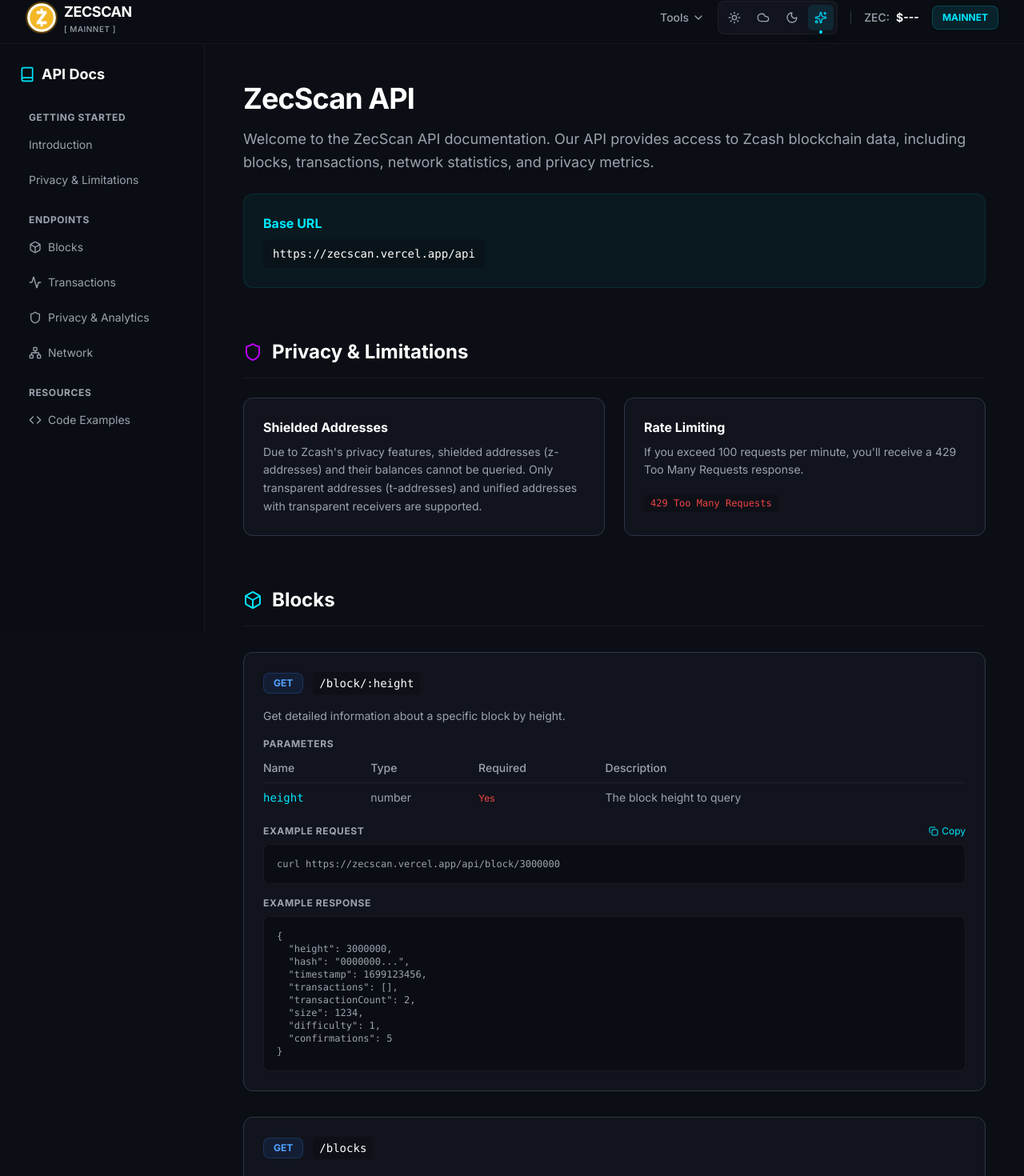
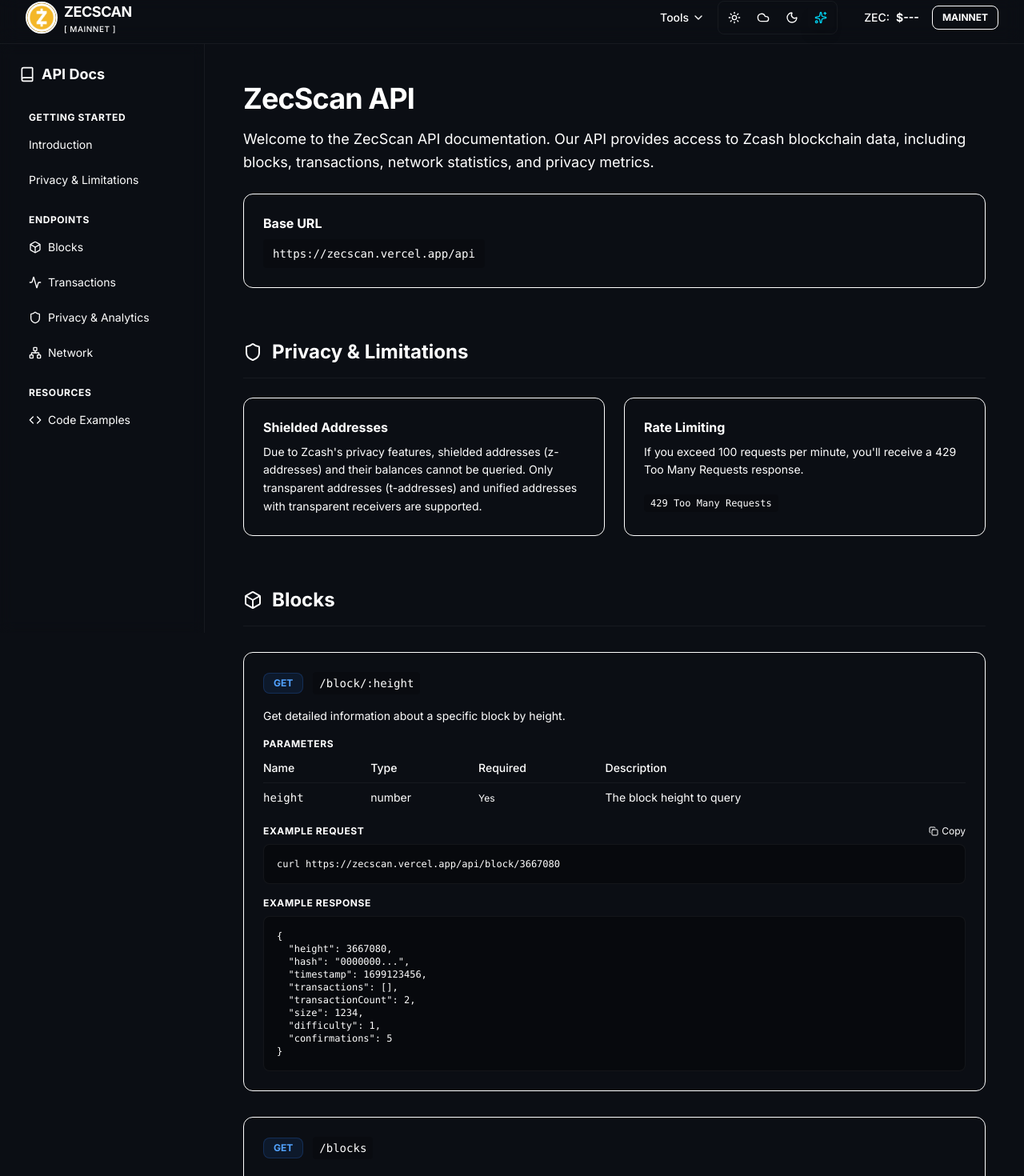
Before and after one commit to Dairus01/Zecscan, a Next.js app in the folder web/: page /api-docs in a window 1280 px wide. Shown: the part 10-1480 px from the top of the page at 80% size. Built offline with nearby package versions, Linux system fonts and the light colour scheme; no server answers.

Commit message:
Revert "Implement API routes, fix docs block height, and update Tailwind config"
This reverts commit 3c0092528c08d2339530d6a571b601f7567667b9.

```diff
--- a/web/src/app/api-docs/page.tsx
+++ b/web/src/app/api-docs/page.tsx
@@ -118,9 +118,9 @@
                         params={[
                             { name: "height", type: "number", required: true, description: "The block height to query" }
                         ]}
-                        exampleRequest="curl https://zecscan.vercel.app/api/block/3000000"
+                        exampleRequest="curl https://zecscan.vercel.app/api/block/3667080"
                         exampleResponse={`{
-  "height": 3000000,
+  "height": 3667080,
   "hash": "0000000...",
   "timestamp": 1699123456,
   "transactions": [],
@@ -143,7 +143,7 @@
                         exampleResponse={`{
   "blocks": [
     {
-      "height": 3000000,
+      "height": 3667080,
       "hash": "0000000...",
       "timestamp": 1699123456,
       "transaction_count": 2,
@@ -153,7 +153,7 @@
   "pagination": {
     "limit": 10,
     "offset": 0,
-    "total": 3000000,
+    "total": 3667080,
     "hasMore": true
   }
 }`}
@@ -177,7 +177,7 @@
                         exampleRequest="curl https://zecscan.vercel.app/api/tx/abc123..."
                         exampleResponse={`{
   "txid": "abc123...",
-  "blockHeight": 3000000,
+  "blockHeight": 3667080,
   "timestamp": 1699123456,
   "confirmations": 5,
   "fee": 0,
@@ -248,7 +248,7 @@
                         description="Get general network statistics."
                         exampleRequest="curl https://zecscan.vercel.app/api/network/stats"
                         exampleResponse={`{
-  "height": 3000000,
+  "height": 3667080,
   "difficulty": 123456.78,
   "hashrate": "10.5 GSol/s",
   "peers": 24
@@ -268,7 +268,7 @@
                             <h3 className="font-bold text-lg">JavaScript / Node.js</h3>
                             <pre className="p-4 rounded-xl bg-[#0d1117] border border-white/10 overflow-x-auto text-sm font-mono text-muted">
                                 {`// Fetch block data
-const response = await fetch('https://zecscan.vercel.app/api/block/3000000');
+const response = await fetch('https://zecscan.vercel.app/api/block/3667080');
 const data = await response.json();
 console.log(data);
 
@@ -285,7 +285,7 @@
                                 {`import requests
 
 # Fetch block data
-response = requests.get('https://zecscan.vercel.app/api/block/3000000')
+response = requests.get('https://zecscan.vercel.app/api/block/3667080')
 data = response.json()
 print(data)
 
--- a/web/src/app/api/block/[height]/route.ts
+++ /dev/null
@@ -1,20 +0,0 @@
-import { NextRequest, NextResponse } from "next/server";
-
-export async function GET(
-    request: NextRequest,
-    { params }: { params: { height: string } }
-) {
-    const height = params.height;
-    try {
-        const res = await fetch(`https://api.blockchair.com/zcash/dashboards/block/${height}`);
-        if (!res.ok) {
-            return NextResponse.json({ error: "Block not found" }, { status: 404 });
-        }
-        const data = await res.json();
-        // Blockchair returns data in data[height]
-        const blockData = data.data[height];
-        return NextResponse.json(blockData);
-    } catch (error) {
-        return NextResponse.json({ error: "Internal Server Error" }, { status: 500 });
-    }
-}
--- a/web/src/app/api/blocks/route.ts
+++ /dev/null
@@ -1,30 +0,0 @@
-import { NextRequest, NextResponse } from "next/server";
-
-export async function GET(request: NextRequest) {
-    const searchParams = request.nextUrl.searchParams;
-    const limit = searchParams.get("limit") || "10";
-    const offset = searchParams.get("offset") || "0";
-
-    try {
-        const res = await fetch(
-            `https://api.blockchair.com/zcash/blocks?limit=${limit}&offset=${offset}&sort=id&direction=desc`
-        );
-        if (!res.ok) {
-            return NextResponse.json({ error: "Failed to fetch blocks" }, { status: res.status });
-        }
-        const data = await res.json();
-
-        // Transform to match documentation
-        return NextResponse.json({
-            blocks: data.data,
-            pagination: {
-                limit: parseInt(limit),
-                offset: parseInt(offset),
-                total: data.context.total_rows,
-                hasMore: parseInt(offset) + parseInt(limit) < data.context.total_rows
-            }
-        });
-    } catch (error) {
-        return NextResponse.json({ error: "Internal Server Error" }, { status: 500 });
-    }
-}
--- a/web/src/app/api/mempool/route.ts
+++ /dev/null
@@ -1,24 +0,0 @@
-import { NextRequest, NextResponse } from "next/server";
-
-export async function GET(request: NextRequest) {
-    try {
-        const res = await fetch("https://api.blockchair.com/zcash/mempool/transactions");
-        if (!res.ok) {
-            return NextResponse.json({ error: "Failed to fetch mempool" }, { status: res.status });
-        }
-        const data = await res.json();
-        const transactions = data.data || [];
-
-        return NextResponse.json({
-            count: transactions.length,
-            transactions: transactions,
-            stats: {
-                total: transactions.length,
-                shielded: 0, // Placeholder as Blockchair mempool endpoint might not give full details
-                transparent: transactions.length
-            }
-        });
-    } catch (error) {
-        return NextResponse.json({ error: "Internal Server Error" }, { status: 500 });
-    }
-}
--- a/web/src/app/api/network/stats/route.ts
+++ /dev/null
@@ -1,14 +0,0 @@
-import { NextRequest, NextResponse } from "next/server";
-
-export async function GET(request: NextRequest) {
-    try {
-        const res = await fetch("https://api.blockchair.com/zcash/stats");
-        if (!res.ok) {
-            return NextResponse.json({ error: "Failed to fetch stats" }, { status: res.status });
-        }
-        const data = await res.json();
-        return NextResponse.json(data.data);
-    } catch (error) {
-        return NextResponse.json({ error: "Internal Server Error" }, { status: 500 });
-    }
-}
--- a/web/src/app/api/privacy-stats/route.ts
+++ /dev/null
@@ -1,35 +0,0 @@
-import { NextRequest, NextResponse } from "next/server";
-
-export async function GET(request: NextRequest) {
-    try {
-        // Fetch last 100 transactions
-        const res = await fetch(
-            "https://api.blockchair.com/zcash/transactions?limit=100&sort=id&direction=desc"
-        );
-        if (!res.ok) {
-            return NextResponse.json({ error: "Failed to fetch transactions" }, { status: res.status });
-        }
-        const data = await res.json();
-        const txs = data.data || [];
-
-        let shieldedCount = 0;
-        txs.forEach((tx: any) => {
-            const hasShieldedInputs = (tx.shielded_input_raw && tx.shielded_input_raw.length > 0);
-            const hasShieldedOutputs = (tx.shielded_output_raw && tx.shielded_output_raw.length > 0);
-            if (hasShieldedInputs || hasShieldedOutputs) shieldedCount++;
-        });
-
-        const privacyScore = txs.length > 0 ? Math.round((shieldedCount / txs.length) * 100) : 0;
-
-        return NextResponse.json({
-            metrics: {
-                privacyScore: privacyScore,
-                shieldedTxCount: shieldedCount,
-                transparentTxCount: txs.length - shieldedCount,
-                fullyShieldedPercentage: privacyScore
-            }
-        });
-    } catch (error) {
-        return NextResponse.json({ error: "Internal Server Error" }, { status: 500 });
-    }
-}
--- a/web/src/app/api/tx/[txid]/route.ts
+++ /dev/null
@@ -1,20 +0,0 @@
-import { NextRequest, NextResponse } from "next/server";
-
-export async function GET(
-    request: NextRequest,
-    { params }: { params: { txid: string } }
-) {
-    const txid = params.txid;
-    try {
-        const res = await fetch(`https://api.blockchair.com/zcash/dashboards/transaction/${txid}`);
-        if (!res.ok) {
-            return NextResponse.json({ error: "Transaction not found" }, { status: 404 });
-        }
-        const data = await res.json();
-        // Blockchair returns data in data[txid]
-        const txData = data.data[txid];
-        return NextResponse.json(txData);
-    } catch (error) {
-        return NextResponse.json({ error: "Internal Server Error" }, { status: 500 });
-    }
-}
--- a/web/src/app/globals.css
+++ b/web/src/app/globals.css
@@ -1,31 +1,4 @@
 @import "tailwindcss";
-
-@theme {
-    --color-background: var(--background);
-    --color-foreground: var(--foreground);
-    --color-primary: var(--primary);
-    --color-secondary: var(--secondary);
-    --color-surface: var(--surface);
-    --color-surface-hover: var(--surface-hover);
-    --color-muted: var(--muted);
-    --color-success: var(--success);
-    --color-warning: var(--warning);
-    --color-error: var(--error);
-    --color-border: var(--border);
-    --color-accent: var(--accent);
-
-    --animate-glow: glow 2s ease-in-out infinite alternate;
-
-    @keyframes glow {
-        from {
-            text-shadow: 0 0 10px var(--primary), 0 0 20px var(--primary), 0 0 30px var(--primary);
-        }
-
-        to {
-            text-shadow: 0 0 20px var(--primary), 0 0 30px var(--primary), 0 0 40px var(--primary);
-        }
-    }
-}
 
 /* ============================================
    DEFAULT THEME (fallback to dark)
@@ -174,6 +147,22 @@
         radial-gradient(at 0% 50%, var(--accent) 0px, transparent 50%);
 }
 
-@utility text-balance {
-    text-wrap: balance;
+@layer utilities {
+    .text-balance {
+        text-wrap: balance;
+    }
+
+    .animate-glow {
+        animation: glow 2s ease-in-out infinite alternate;
+    }
 }
+
+@keyframes glow {
+    from {
+        text-shadow: 0 0 10px var(--primary), 0 0 20px var(--primary), 0 0 30px var(--primary);
+    }
+
+    to {
+        text-shadow: 0 0 20px var(--primary), 0 0 30px var(--primary), 0 0 40px var(--primary);
+    }
+}
--- /dev/null
+++ b/web/tailwind.config.ts
@@ -0,0 +1,35 @@
+import type { Config } from "tailwindcss";
+
+const config: Config = {
+    content: [
+        "./src/pages/**/*.{js,ts,jsx,tsx,mdx}",
+        "./src/components/**/*.{js,ts,jsx,tsx,mdx}",
+        "./src/app/**/*.{js,ts,jsx,tsx,mdx}",
+        "./src/contexts/**/*.{js,ts,jsx,tsx,mdx}",
+    ],
+    theme: {
+        extend: {
+            colors: {
+                background: "var(--background)",
+                foreground: "var(--foreground)",
+                primary: "var(--primary)",
+                secondary: "var(--secondary)",
+                surface: "var(--surface)",
+                "surface-hover": "var(--surface-hover)",
+                muted: "var(--muted)",
+                success: "var(--success)",
+                warning: "var(--warning)",
+                error: "var(--error)",
+                border: "var(--border)",
+                accent: "var(--accent)",
+            },
+            backgroundImage: {
+                "gradient-radial": "radial-gradient(var(--tw-gradient-stops))",
+                "gradient-conic":
+                    "conic-gradient(from 180deg at 50% 50%, var(--tw-gradient-stops))",
+            },
+        },
+    },
+    plugins: [],
+};
+export default config;
```
